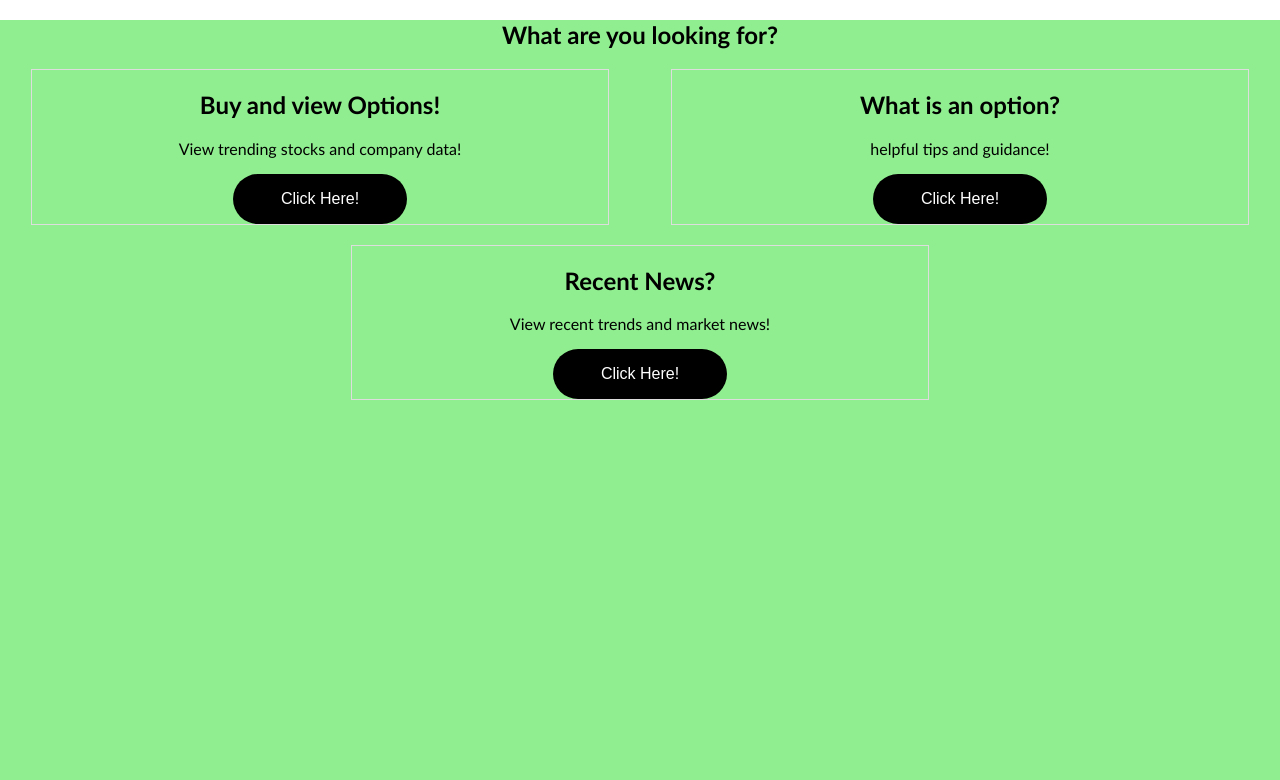
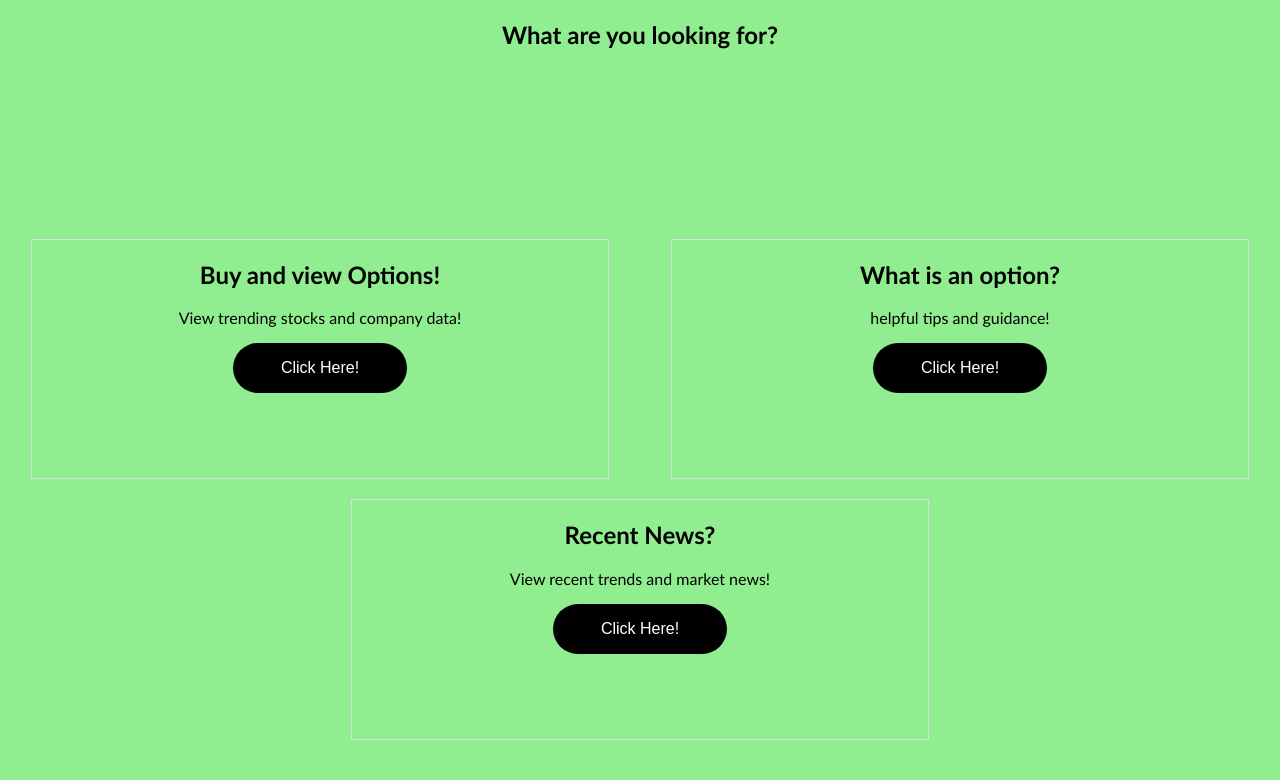
Before and after one commit to noah-austad/spartahack9, a Flask app: page /launch in a window 1280 px wide. Shown: the part 80-860 px from the top of the page. After the commit the page ends 820 px from the top, so only its background shows below. Run offline with Flask 3, Linux system fonts and the light colour scheme.

Commit message:
Update launchStyle.css

```diff
--- a/static/launchStyle.css
+++ b/static/launchStyle.css
@@ -29,7 +29,10 @@
 
 .container {
     height: 95vh;
+    display: grid;
+    /*grid-template-columns: 1fr 1fr;*/
     text-align: center;
+    padding: 0rem calc((100vw - 1300px) / 2)
 }
 
 /*h1 {*/
```
